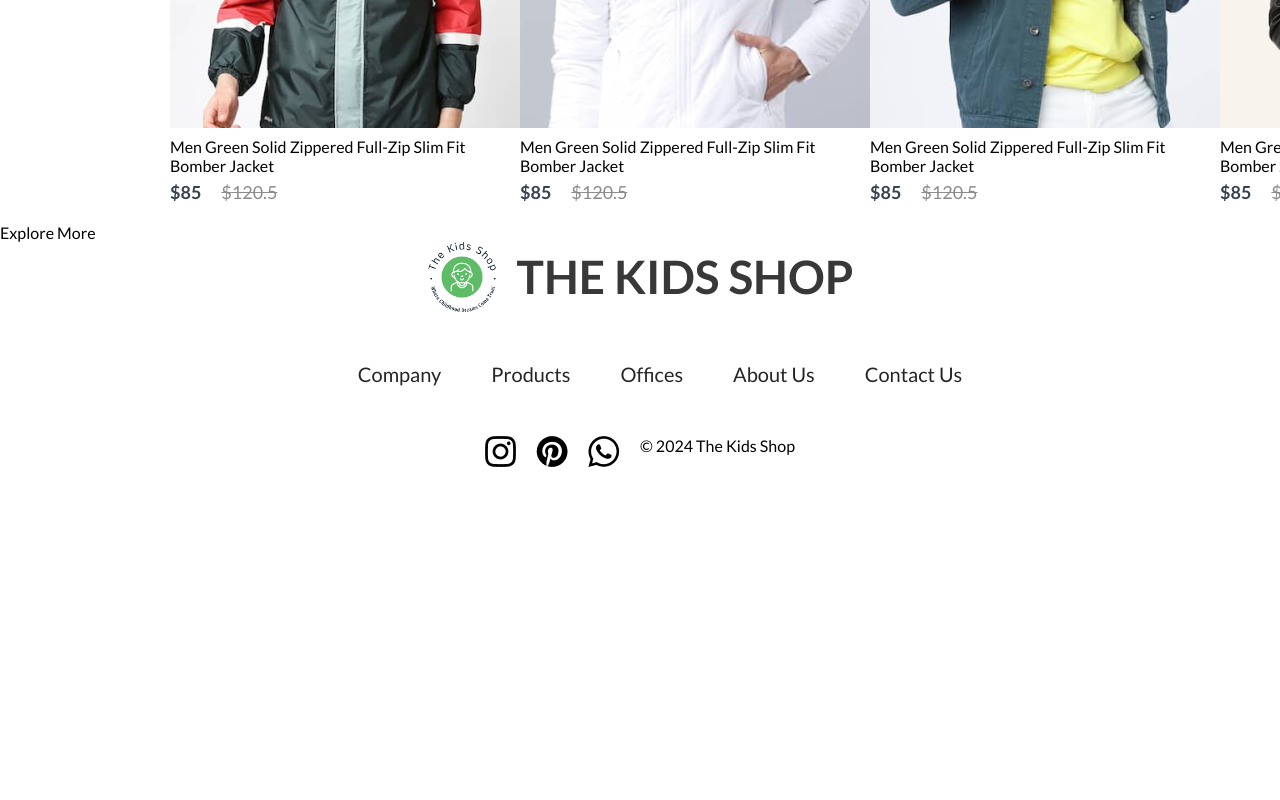
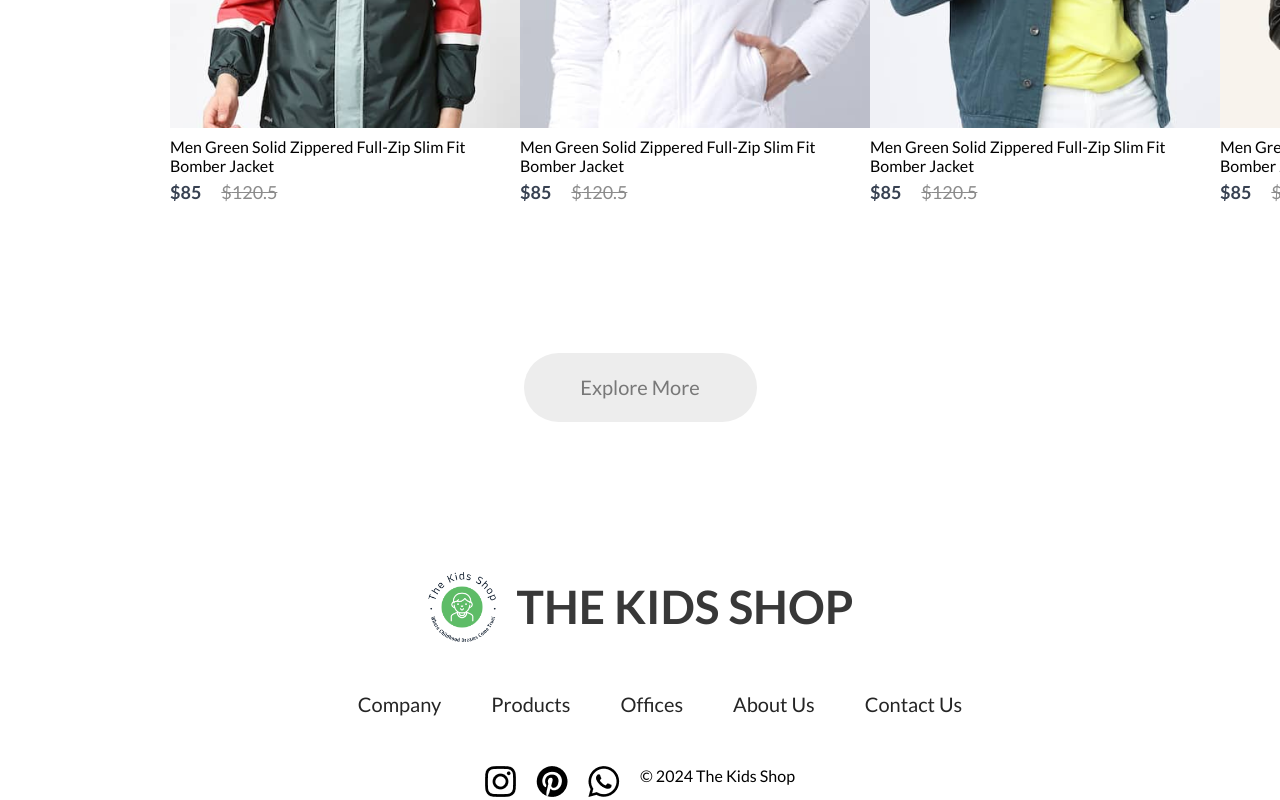
Before and after one commit to katarighe/my-kids-shop, a React (Create React App) app: page /infants in a window 1280 px wide. Shown: the part 1900-2700 px from the top of the page. Before the commit the page ends 2370 px from the top, so only its background shows below. Built offline with nearby package versions, Linux system fonts and the light colour scheme.

Commit message:
Add Load More design

```diff
--- a/src/pages/CSS/ShopCategory.css
+++ b/src/pages/CSS/ShopCategory.css
@@ -27,3 +27,17 @@
   grid-template-columns: 1fr 1fr 1fr 1fr;
   row-gap: 80px;
 }
+
+.shopcategory-loadmore {
+  display: flex;
+  justify-content: center;
+  align-items: center;
+  margin: 150px auto;
+  width: 233px;
+  height: 69px;
+  border-radius: 75px;
+  background: #ededed;
+  color: #787878;
+  font-size: 20px;
+  font-weight: 500;
+}
```
